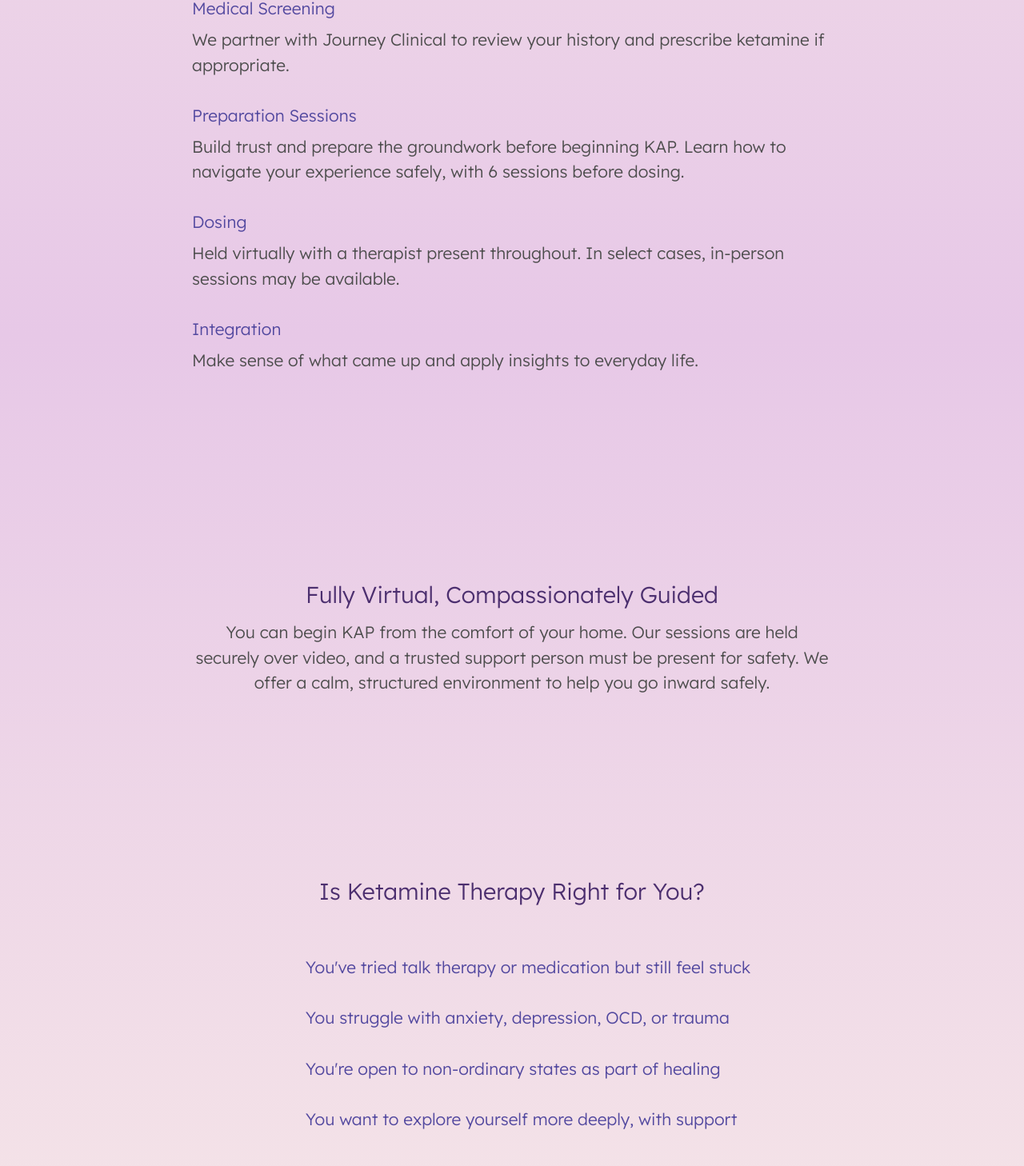
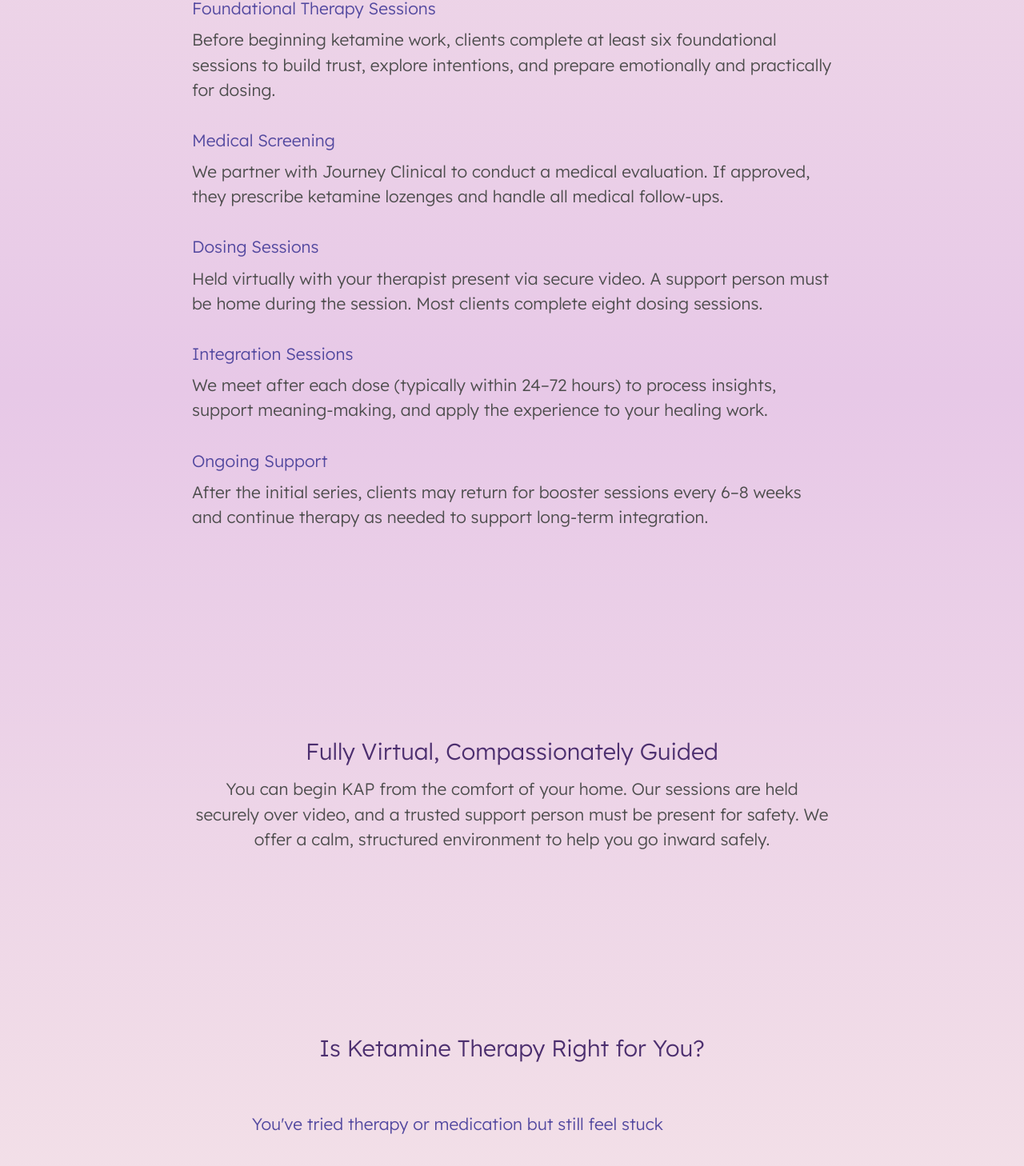
Before and after one commit to mazenswar/calm, a Next.js app: page /ketamine-assisted-psychotherapy in a window 1280 px wide. Shown: the part 1456-2914 px from the top of the page at 80% size. Built offline with nearby package versions, Linux system fonts and the light colour scheme.

Commit message:
v13.6 kap seo page tweaks

```diff
--- a/app/ketamine-assisted-psychotherapy/page.js
+++ b/app/ketamine-assisted-psychotherapy/page.js
@@ -55,8 +55,8 @@ function KetamineSEOLanding() {
 					<p>
 						KAP combines low-dose ketamine with structured psychotherapy to
 						support emotional healing and inner transformation. Research shows
-						it may help people with depression, anxiety, PTSD, and
-						OCD—especially when traditional therapy hasn{"'"}t been enough.
+						it may help people with depression, anxiety, PTSD, and OCD,
+						especially when other approaches haven{"'"}t led to lasting change.
 					</p>
 					<p>The medicine opens a window. Therapy helps you walk through it.</p>
 				</div>
@@ -67,31 +67,43 @@ function KetamineSEOLanding() {
 					<h2>How It Works</h2>
 					<ol>
 						<li>
-							<strong>Medical Screening</strong>
+							<strong>Foundational Therapy Sessions</strong>
 							<p>
-								We partner with Journey Clinical to review your history and
-								prescribe ketamine if appropriate.
+								Before beginning ketamine work, clients complete at least six
+								foundational sessions to build trust, explore intentions, and
+								prepare emotionally and practically for dosing.
 							</p>
 						</li>
 						<li>
-							<strong>Preparation Sessions</strong>
+							<strong>Medical Screening</strong>
 							<p>
-								Build trust and prepare the groundwork before beginning KAP.
-								Learn how to navigate your experience safely, with 6 sessions
-								before dosing.
+								We partner with Journey Clinical to conduct a medical
+								evaluation. If approved, they prescribe ketamine lozenges and
+								handle all medical follow-ups.
 							</p>
 						</li>
 						<li>
-							<strong>Dosing</strong>
+							<strong>Dosing Sessions</strong>
 							<p>
-								Held virtually with a therapist present throughout. In select
-								cases, in-person sessions may be available.
+								Held virtually with your therapist present via secure video. A
+								support person must be home during the session. Most clients
+								complete eight dosing sessions.
 							</p>
 						</li>
 						<li>
-							<strong>Integration</strong>
+							<strong>Integration Sessions</strong>
 							<p>
-								Make sense of what came up and apply insights to everyday life.
+								We meet after each dose (typically within 24–72 hours) to
+								process insights, support meaning-making, and apply the
+								experience to your healing work.
+							</p>
+						</li>
+						<li>
+							<strong>Ongoing Support</strong>
+							<p>
+								After the initial series, clients may return for booster
+								sessions every 6–8 weeks and continue therapy as needed to
+								support long-term integration.
 							</p>
 						</li>
 					</ol>
@@ -114,12 +126,12 @@ function KetamineSEOLanding() {
 				<div className="content">
 					<h2>Is Ketamine Therapy Right for You?</h2>
 					<ul>
+						<li>You{"'"}ve tried therapy or medication but still feel stuck</li>
+						<li>You{"'"}re addressing anxiety, depression, OCD, or trauma</li>
 						<li>
-							You{"'"}ve tried talk therapy or medication but still feel stuck
+							You{"'"}re open to using altered states of consciousness as part
+							of healing
 						</li>
-						<li>You struggle with anxiety, depression, OCD, or trauma</li>
-						<li>You{"'"}re open to non-ordinary states as part of healing</li>
-						<li>You want to explore yourself more deeply, with support</li>
 					</ul>
 					<p>We{"'"}ll help you assess whether this is a good fit.</p>
 				</div>
```
